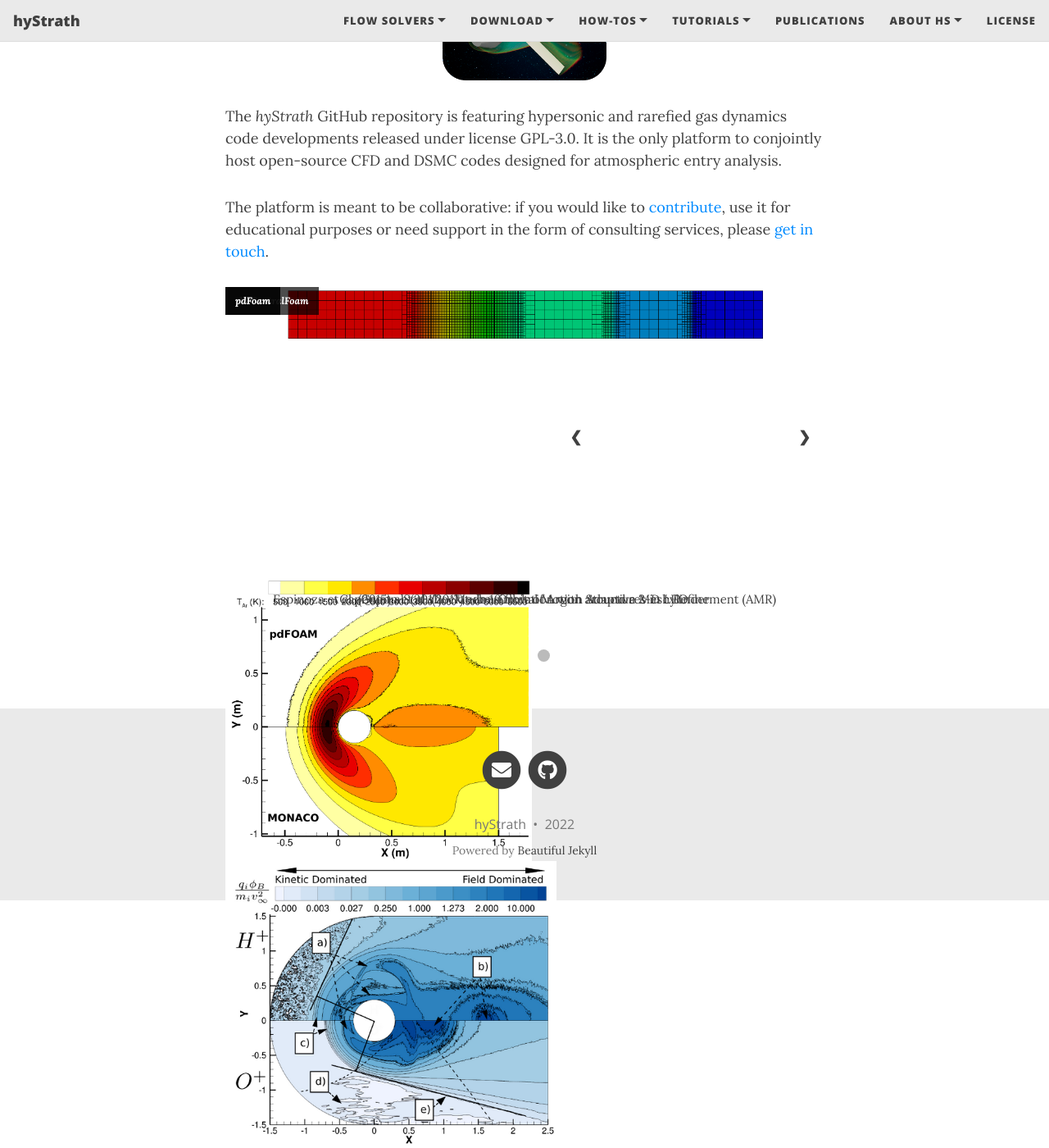
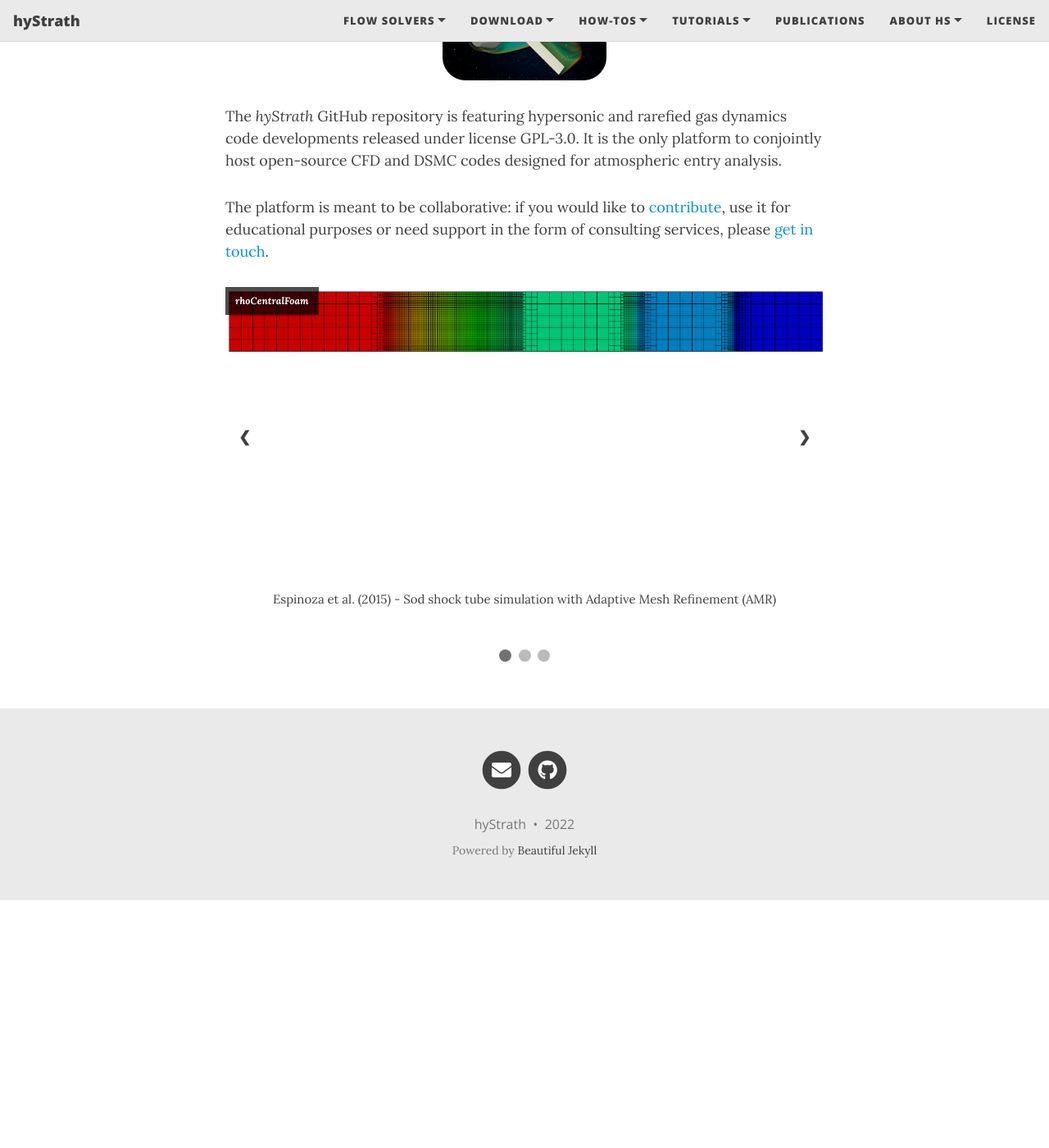
Before and after one commit to hystrath/hystrath.github.io, a Jekyll site: the page built from test2.md, in a window 1280 px wide and 1400 px high, scrolled down 320 px. Shown: the whole window at 82% size. Built offline with Jekyll 4.4.1, drawn with Linux system fonts in a browser that asks for light colours; nearby versions of some CDN libraries; after the commit the page ends 1418 px from its top, so only the background shows below that.

Commit message:
Editing pages

```diff
--- a/_includes/head.html
+++ b/_includes/head.html
@@ -289,10 +289,9 @@
   }
 
   /* Hide the images by default */
-  .hyStrathSlides {
-    display: inline-block; /*none;*/
+  .mySlides {
+    display: none;
     text-align: center;
-    height: 100%;
     vertical-align: middle;
   }
 
--- a/test2.md
+++ b/test2.md
@@ -20,19 +20,19 @@ The platform is meant to be collaborative: if you would like to <a href="https:/
 <div class="slideshow-container">
 
   <!-- Full-width images with number and caption text -->
-  <div class="hyStrathSlides">
+  <div class="mySlides">
     <div class="solvernametext">rhoCentralFoam</div>
-    <img src="/docs/img/gallery/Espinoza15-SodShockTube.png" style="width:80%">
+    <img src="/docs/img/gallery/Espinoza15-SodShockTube.png" style="width:100%">
     <div class="text">Espinoza et al. (2015) - Sod shock tube simulation with Adaptive Mesh Refinement (AMR)</div>
   </div>
 
-  <div class="hyStrathSlides">
+  <div class="mySlides">
     <div class="solvernametext">pdFoam</div>
     <img src="/docs/img/gallery/Capon17-TempContours.png" style="height:350px">
     <div class="text">Capon et al. (2017) - Mach 10 flow of Argon around a 2-D cylinder</div>
   </div>
 
-  <div class="hyStrathSlides">
+  <div class="mySlides">
     <div class="solvernametext">pdFoam</div>
     <img src="/docs/img/gallery/Capon17-PotentialEnergyContours.png" style="height:350px">
     <div class="text">Capon et al. (2017) - Ion Orbital Motion Structures in LEO</div>
```
